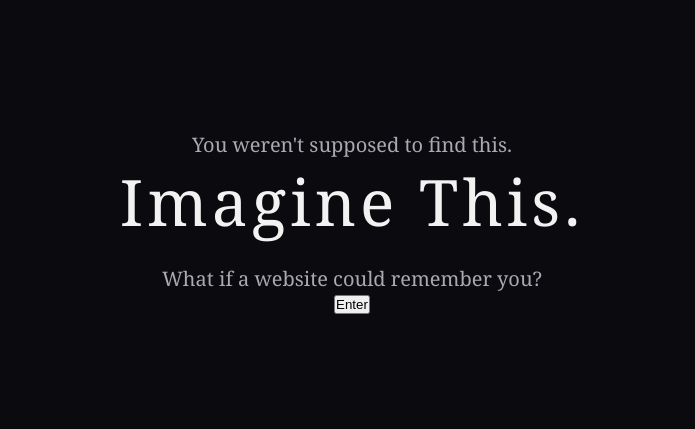
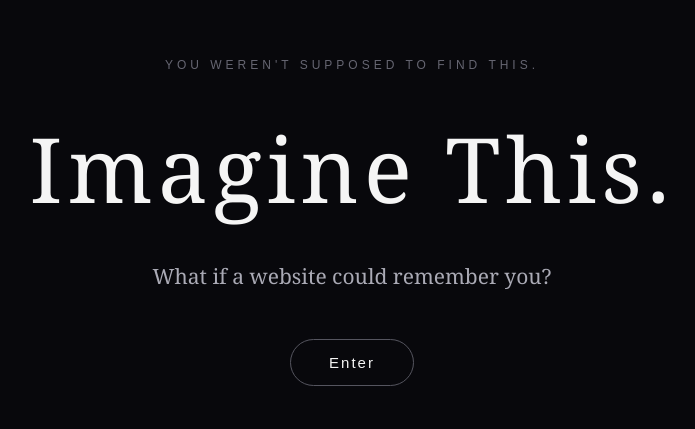
Before and after one commit to greeshmamadhu25-lang/imagine-this, a plain HTML site: page index.html in a window 1280 px wide. Shown: the part 178-607 px from the top of the page, without its empty margins (288-983 px from the left). Drawn offline with Linux system fonts and the light colour scheme.

Commit message:
Update style.css

```diff
--- a/style.css
+++ b/style.css
@@ -6,29 +6,83 @@
 
 body {
     min-height: 100vh;
-    background: #0b0b0f;
-    color: #f2f2f2;
+    background: #08080c;
+    color: #f5f5f5;
     font-family: Georgia, serif;
 
     display: flex;
     justify-content: center;
     align-items: center;
+
     text-align: center;
+    overflow: hidden;
 }
 
 .container {
-    max-width: 700px;
+    width: 90%;
+    max-width: 750px;
     padding: 40px;
+
+    animation: fadeIn 2s ease;
+}
+
+.small-text {
+    font-family: Arial, sans-serif;
+    font-size: 12px;
+    letter-spacing: 4px;
+    text-transform: uppercase;
+    color: #666672;
+
+    margin-bottom: 35px;
 }
 
 h1 {
-    font-size: 64px;
+    font-size: clamp(50px, 9vw, 90px);
     font-weight: normal;
-    letter-spacing: 4px;
-    margin-bottom: 20px;
+    letter-spacing: 5px;
+
+    margin-bottom: 30px;
 }
 
-p {
-    font-size: 20px;
-    color: #a9a9b2;
+.question {
+    font-size: 21px;
+    line-height: 1.7;
+    color: #aaaab5;
+
+    margin-bottom: 45px;
 }
+
+button {
+    padding: 14px 38px;
+
+    background: transparent;
+    color: #f5f5f5;
+
+    border: 1px solid #55555f;
+    border-radius: 30px;
+
+    font-size: 15px;
+    letter-spacing: 2px;
+
+    cursor: pointer;
+
+    transition: all 0.4s ease;
+}
+
+button:hover {
+    background: #f5f5f5;
+    color: #08080c;
+    border-color: #f5f5f5;
+}
+
+@keyframes fadeIn {
+    from {
+        opacity: 0;
+        transform: translateY(15px);
+    }
+
+    to {
+        opacity: 1;
+        transform: translateY(0);
+    }
+}
```
